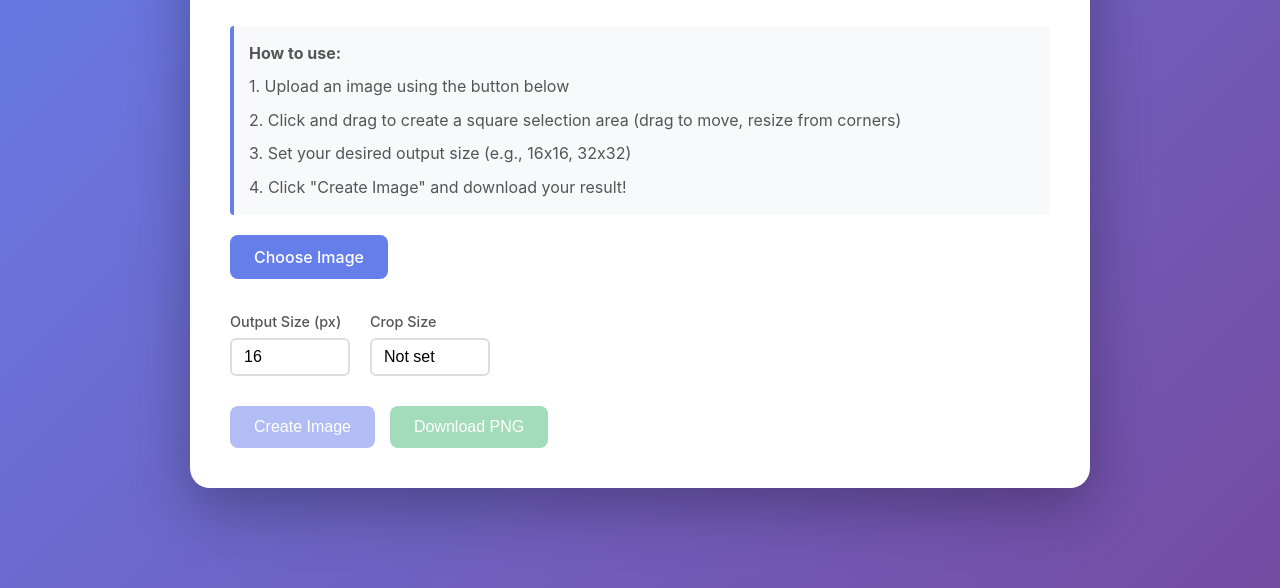
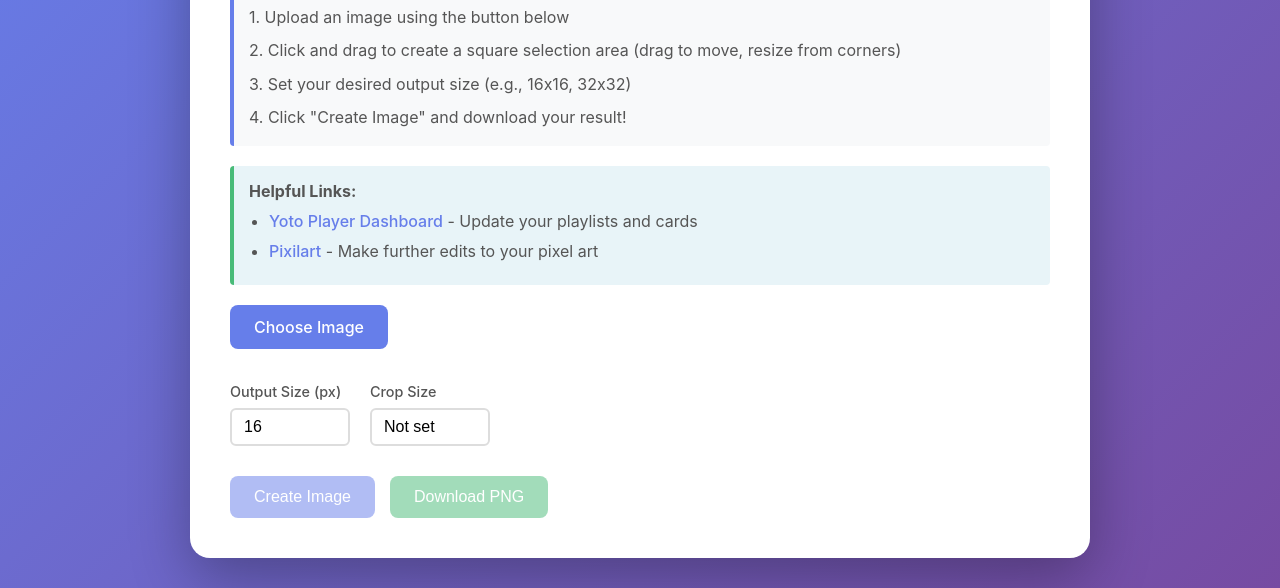
Before and after one commit to david-jarman/blog-hacks, a plain HTML site: page yoto-player-image-creator.html in a window 1280 px wide. Shown: the part 212-800 px from the top of the page. Drawn offline with Linux system fonts and the light colour scheme.

Commit message:
Add links to yoto player and pixel art

```diff
--- a/yoto-player-image-creator.html
+++ b/yoto-player-image-creator.html
@@ -268,6 +268,40 @@
             margin-bottom: 0;
         }
 
+        .helpful-links {
+            background: #e8f4f8;
+            border-left: 4px solid #48bb78;
+            padding: 15px;
+            margin-bottom: 20px;
+            border-radius: 4px;
+        }
+
+        .helpful-links p {
+            color: #555;
+            margin-bottom: 8px;
+            font-weight: 500;
+        }
+
+        .helpful-links a {
+            color: #667eea;
+            text-decoration: none;
+            font-weight: 500;
+        }
+
+        .helpful-links a:hover {
+            text-decoration: underline;
+        }
+
+        .helpful-links ul {
+            margin-left: 20px;
+            color: #555;
+        }
+
+        .helpful-links li {
+            margin-bottom: 5px;
+            line-height: 1.6;
+        }
+
         @media (max-width: 600px) {
             .container {
                 padding: 20px;
@@ -299,6 +333,14 @@
             <p>2. Click and drag to create a square selection area (drag to move, resize from corners)</p>
             <p>3. Set your desired output size (e.g., 16x16, 32x32)</p>
             <p>4. Click "Create Image" and download your result!</p>
+        </div>
+
+        <div class="helpful-links">
+            <p><strong>Helpful Links:</strong></p>
+            <ul>
+                <li><a href="https://my.yotoplay.com" target="_blank" rel="noopener noreferrer">Yoto Player Dashboard</a> - Update your playlists and cards</li>
+                <li><a href="https://www.pixilart.com/draw" target="_blank" rel="noopener noreferrer">Pixilart</a> - Make further edits to your pixel art</li>
+            </ul>
         </div>
 
         <div class="upload-section">
```
